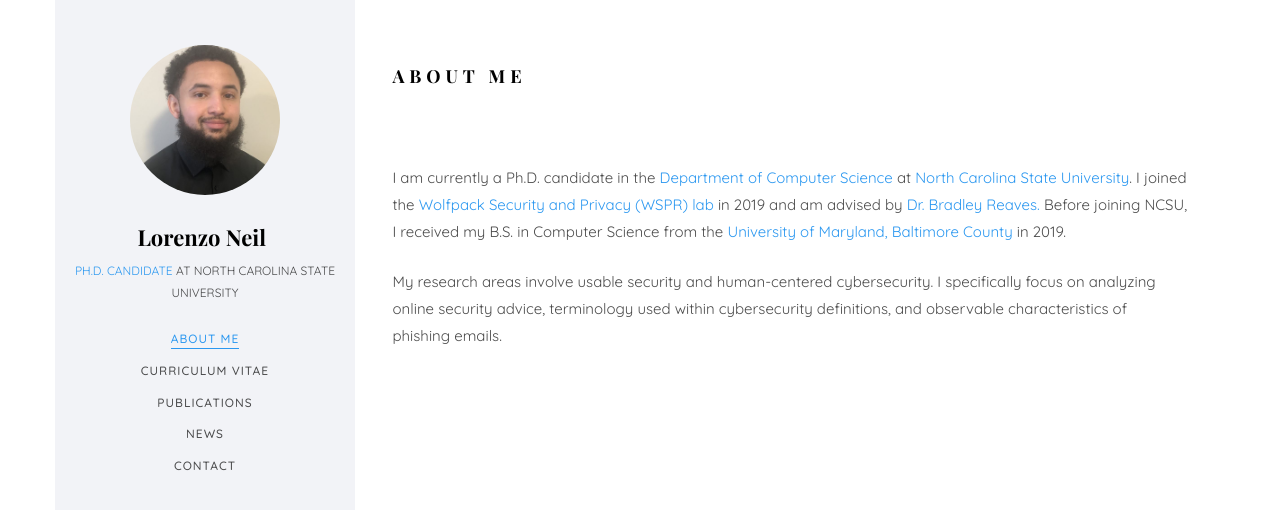
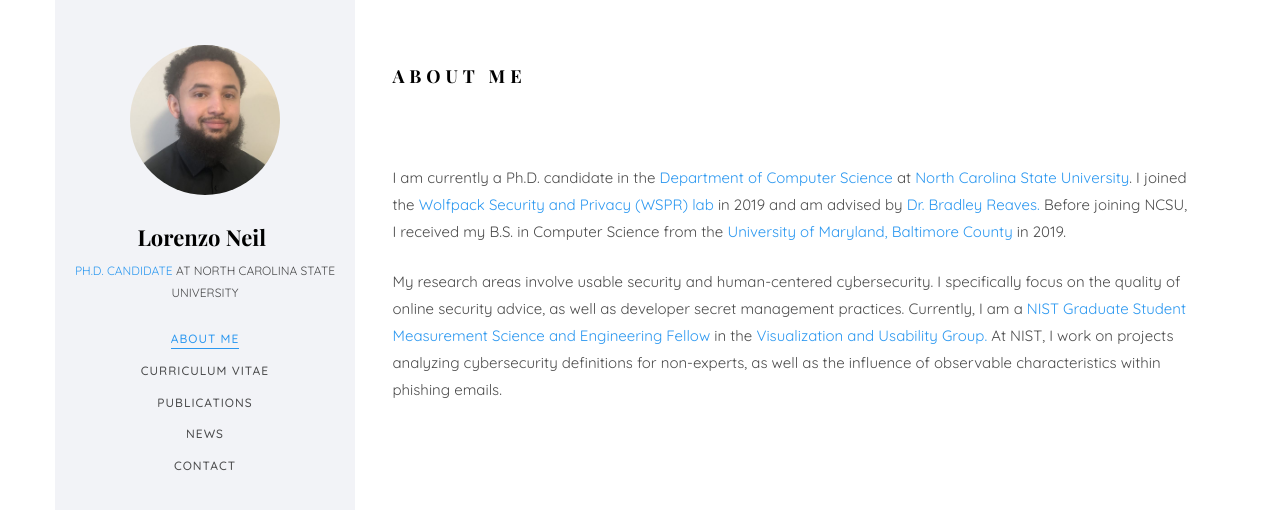
Before and after one commit to lcneil23/lcneil23.github.io, a plain HTML site: page index.html in a window 1280 px wide. Shown: the top 510 px of the page. Drawn offline with nearby package versions, Linux system fonts and the light colour scheme; files whose address does not match are found by name; a web font is replaced by a local one.

Commit message:
Update Spring 24 CV

```diff
--- a/index.html
+++ b/index.html
@@ -125,7 +125,7 @@ Copyright &copy;<script>document.write(new Date().getFullYear());</script> All r
 										<h2 class="colorlib-heading">About Me</h2>
 										<p>I am currently a Ph.D. candidate in the <a href = "https://www.csc.ncsu.edu/">Department of Computer Science</a> at <a href = "https://www.ncsu.edu/">North Carolina State University</a>. I joined the <a href="https://wspr.csc.ncsu.edu/">Wolfpack Security and Privacy (WSPR) lab</a> in 2019 and am advised by <a href="https://bradreaves.net/">Dr. Bradley Reaves.</a> Before joining NCSU, I received my B.S. in Computer Science from the <a href = "https://umbc.edu/">University of Maryland, Baltimore County</a> in 2019.</p>
 
-										<p> My research areas involve usable security and human-centered cybersecurity. I specifically focus on analyzing online security advice, terminology used within cybersecurity definitions, and observable characteristics of phishing emails.</p>
+										<p> My research areas involve usable security and human-centered cybersecurity. I specifically focus on the quality of online security advice, as well as developer secret management practices. Currently, I am a <a href="https://www.nist.gov/iaao/academic-affairs-office/graduate-students-gmse">NIST Graduate Student Measurement Science and Engineering Fellow</a> in the <a href="https://www.nist.gov/itl/iad/visualization-and-usability-group/staff">Visualization and Usability Group.</a> At NIST, I work on projects analyzing cybersecurity definitions for non-experts, as well as the influence of observable characteristics within phishing emails.</p>
 									</div>
 								</div>
 							</div>
```
